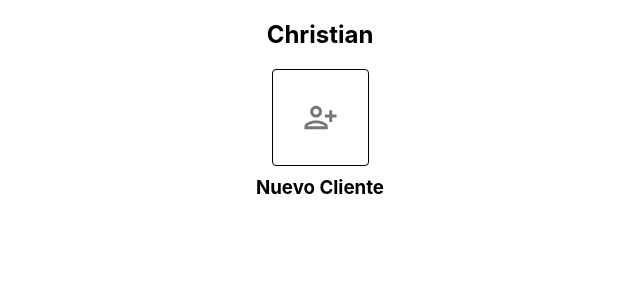
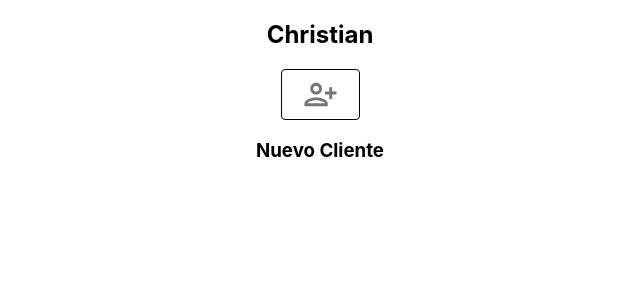
Before and after one commit to ChristiancChavez/galery-Chrisans, a React (Create React App) app: page / in a window 1280 px wide. Shown: the top 300 px of the page, without its empty margins (320-960 px from the left). Built offline with nearby package versions, Linux system fonts and the light colour scheme.

Commit message:
resolve comments in PR

```diff
--- a/src/components/atoms/IconButton.tsx
+++ b/src/components/atoms/IconButton.tsx
@@ -22,7 +22,6 @@ const ButtonIcon = ({ label, children, testId }:IconTypes ) => {
         data-testid={testId}
         color="inherit"
         size="large"
-        style={{padding: '30px'}}
       >
         {children}
       </Button>
--- a/src/components/atoms/SubTitle.tsx
+++ b/src/components/atoms/SubTitle.tsx
@@ -2,11 +2,12 @@ import React from 'react';
 
 type SubTitleTypes = {
   text: string,
-  testId: string
+  testId: string,
+  marginTop: string
 }
-const SubTitle = ({ text = '', testId }:SubTitleTypes ) => (
+const SubTitle = ({ text = '', testId, marginTop }:SubTitleTypes ) => (
   <h3
-    style={{marginTop:'10px'}}
+    style={{marginTop: `${marginTop}px`}}
     aria-label={text}
     data-testid={testId}
   >
```
